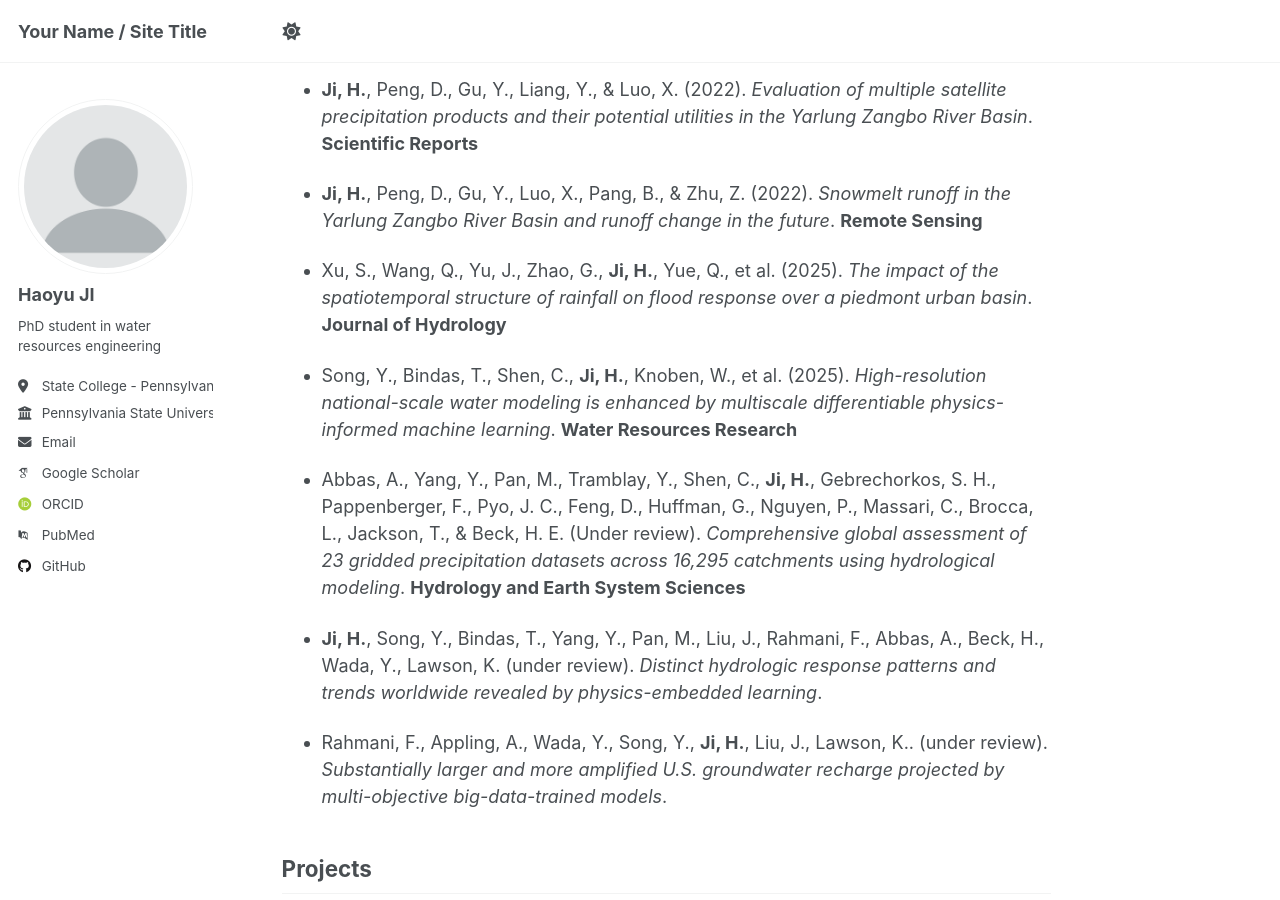
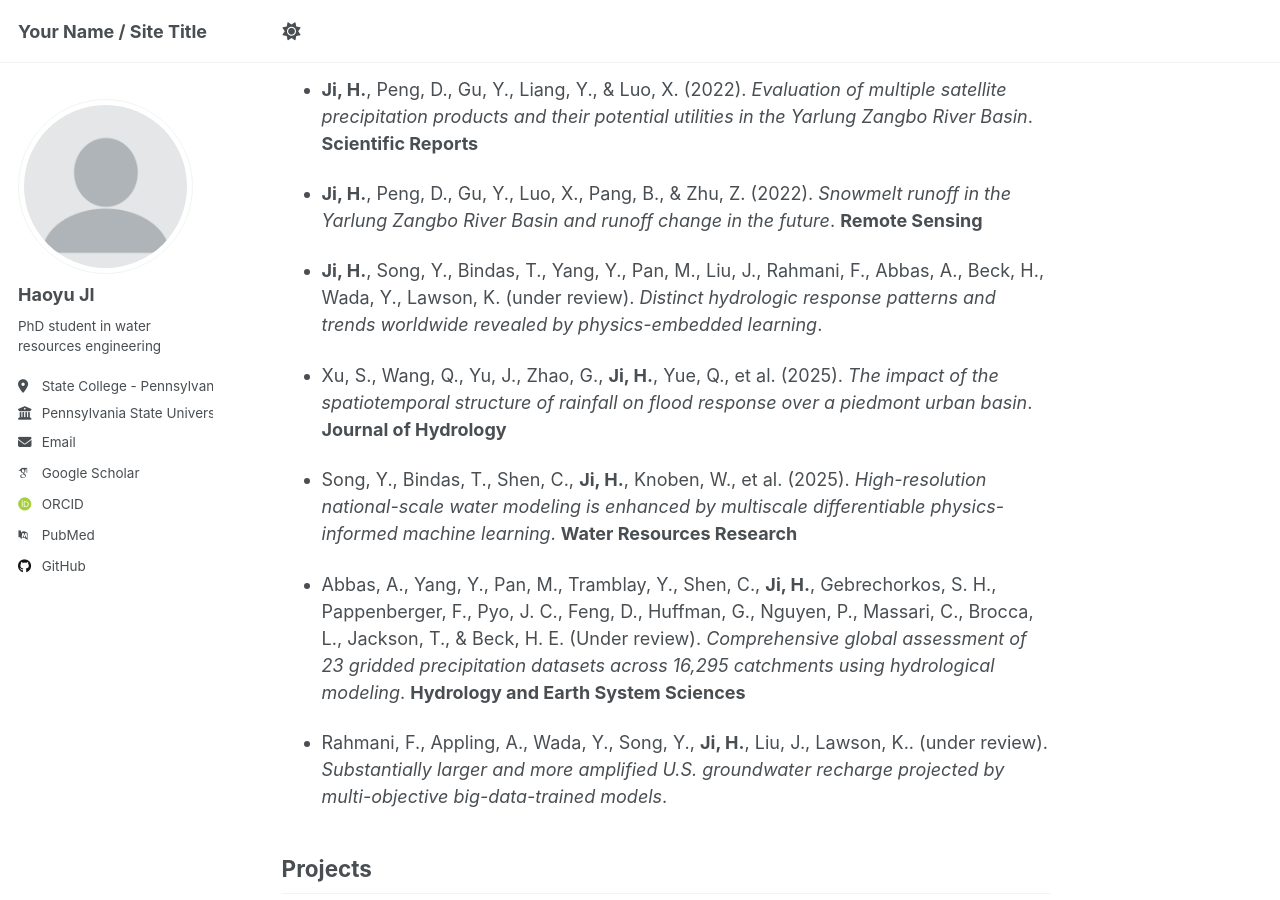
Before and after one commit to hiyuji98/hiyuji.github.io, a Jekyll site: the page built from _pages/about.md, in a window 1280 px wide and 900 px high, scrolled down 793 px. Built offline with Jekyll 4.4.1, drawn with Linux system fonts in a browser that asks for light colours; some web fonts are replaced.

```diff
--- a/_pages/about.md
+++ b/_pages/about.md
@@ -34,13 +34,15 @@ Education
 
 - **Ji, H.**, Peng, D., Gu, Y., Luo, X., Pang, B., & Zhu, Z. (2022). *Snowmelt runoff in the Yarlung Zangbo River Basin and runoff change in the future*. **Remote Sensing**
 
+- **Ji, H.**, Song, Y., Bindas, T., Yang, Y., Pan, M., Liu, J., Rahmani, F., Abbas, A., Beck, H., Wada, Y., Lawson, K. (under review). *Distinct hydrologic response patterns and trends worldwide revealed by physics-embedded learning*.
+
 - Xu, S., Wang, Q., Yu, J., Zhao, G., **Ji, H.**, Yue, Q., et al. (2025). *The impact of the spatiotemporal structure of rainfall on flood response over a piedmont urban basin*. **Journal of Hydrology**
 
 - Song, Y., Bindas, T., Shen, C., **Ji, H.**, Knoben, W., et al. (2025). *High-resolution national-scale water modeling is enhanced by multiscale differentiable physics-informed machine learning*. **Water Resources Research**
 
 - Abbas, A., Yang, Y., Pan, M., Tramblay, Y., Shen, C., **Ji, H.**, Gebrechorkos, S. H., Pappenberger, F., Pyo, J. C., Feng, D., Huffman, G., Nguyen, P., Massari, C., Brocca, L., Jackson, T., & Beck, H. E. (Under review). *Comprehensive global assessment of 23 gridded precipitation datasets across 16,295 catchments using hydrological modeling*. **Hydrology and Earth System Sciences**
 
-- **Ji, H.**, Song, Y., Bindas, T., Yang, Y., Pan, M., Liu, J., Rahmani, F., Abbas, A., Beck, H., Wada, Y., Lawson, K. (under review). *Distinct hydrologic response patterns and trends worldwide revealed by physics-embedded learning*.
+
 
 - Rahmani, F., Appling, A., Wada, Y., Song, Y., **Ji, H.**, Liu, J., Lawson, K.. (under review). *Substantially larger and more amplified U.S. groundwater recharge projected by multi-objective big-data-trained models*.
 
```
